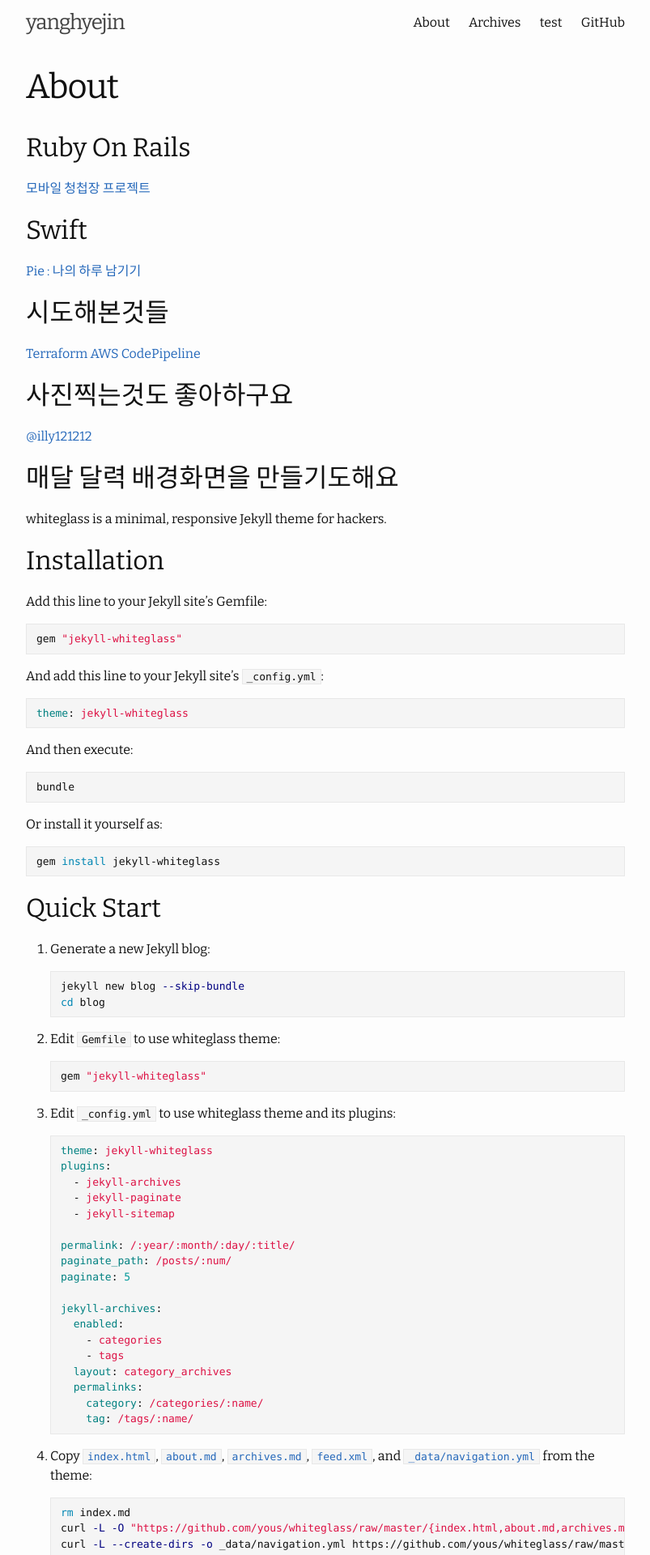
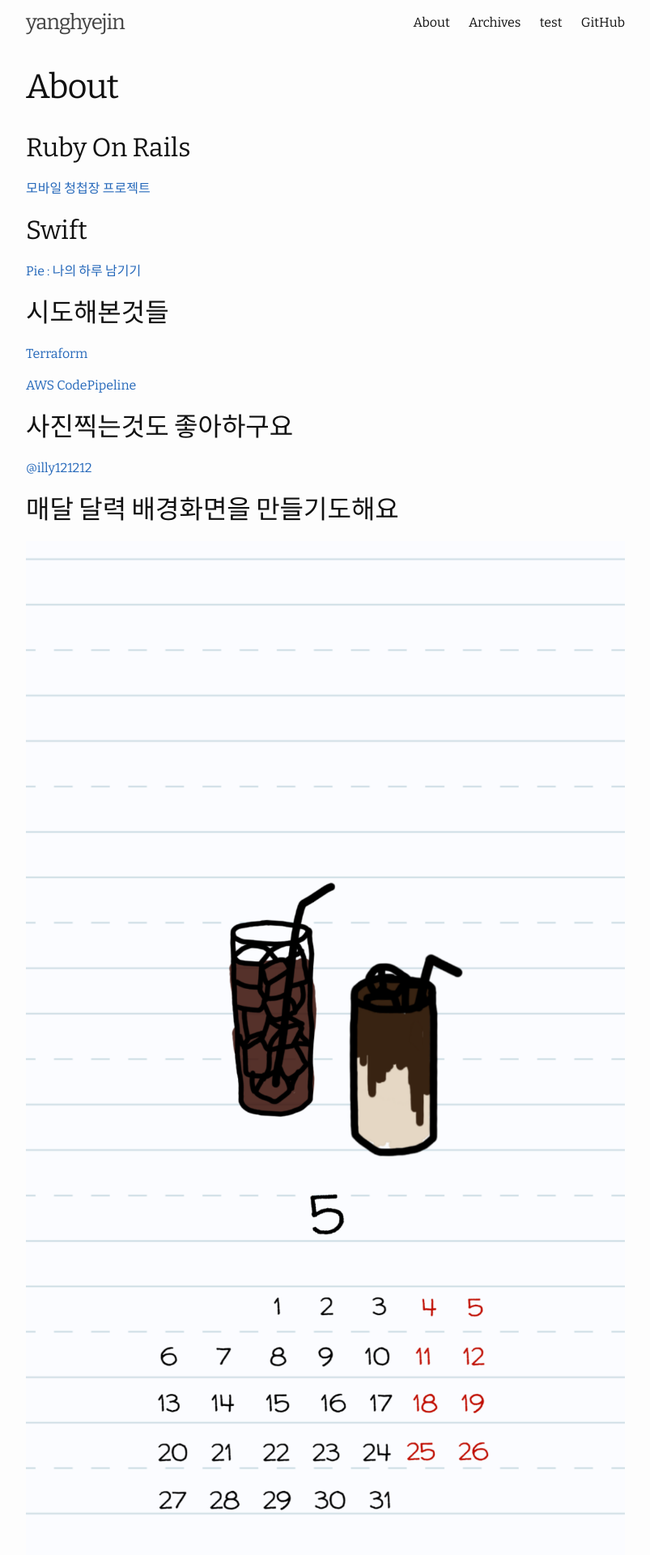
Before and after one commit to berdeul21/berdeul21.github.com, a Jekyll site: the page built from about.md, in a window 1280 px wide. Shown: the top 1920 px of the page at 81% size, without its empty margins (238-1041 px from the left). Built offline with Jekyll 4.4.1, drawn with Linux system fonts in a browser that asks for light colours.

Commit message:
add calendar images

```diff
--- a/about.md
+++ b/about.md
@@ -15,6 +15,7 @@ permalink: /about/
 ## 시도해본것들
 
 [Terraform](https://github.com/berdeul21/this_and_that#terraform)
+
 [AWS CodePipeline](https://github.com/berdeul21/aws-codepipeline-s3-codedeploy-linux)
 
 ## 사진찍는것도 좋아하구요
@@ -22,8 +23,7 @@ permalink: /about/
 [@illy121212](https://www.instagram.com/illy121212/)
 
 ## 매달 달력 배경화면을 만들기도해요
-
-
+![My helpful screenshot]({{ "/assets/images/05_may.PNG" | absolute_url }})
 
 
 whiteglass is a minimal, responsive Jekyll theme for hackers.
```
Also changed, not shown: assets/images/05_may.PNG (added).
